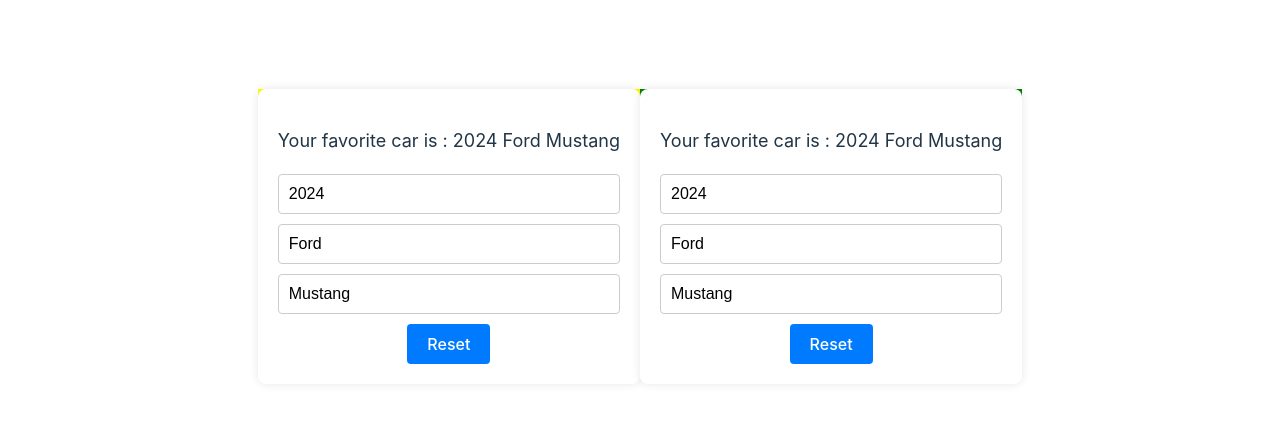
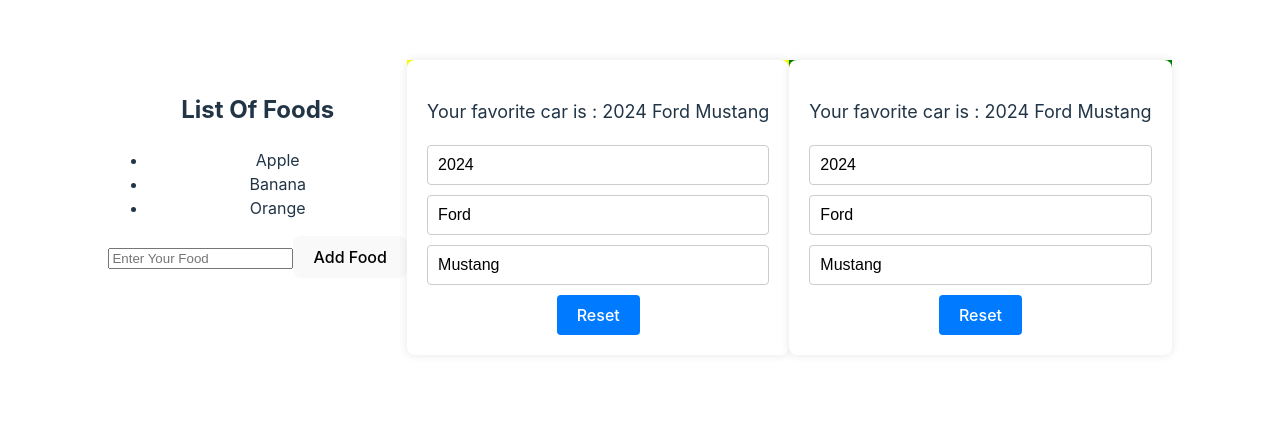
Before and after one commit to yosshor/reactExample, a React (Vite) app: page / in a window 1280 px wide. Shown: the part 231-652 px from the top of the page. Built offline with nearby package versions, Linux system fonts and the light colour scheme.

Commit message:
add Foods component

```diff
--- a/src/Components/Car/Car.jsx
+++ b/src/Components/Car/Car.jsx
@@ -23,7 +23,7 @@
   }
 
     const handleResetChange = () =>{
-        setCar({ year: new Date().getFullYear(), make: "Subaru", model: "C4" });
+        setCar({ ...car, year: new Date().getFullYear(), make: "Subaru", model: "C4" });
         setCar(c => ({...c, year:2020}));
   }
 
--- /dev/null
+++ b/src/Components/Foods/Foods.jsx
@@ -0,0 +1,28 @@
+import React, { useState } from "react";
+
+export default function Foods() {
+  const [foods, setFoods] = useState(["Apple", "Banana", "Orange"]);
+
+  const handleAddFoods = () => {
+    const newFoods = document.getElementById("foodInput").value;
+    console.log(newFoods);
+    document.getElementById('foodInput').value = '';
+    setFoods([...foods, newFoods]);
+  };
+
+  const handleRemoveFoods = () => {};
+  return (
+    <div style={{ display: "inline-flex" }}>
+      <div>
+        <h2>List Of Foods</h2>
+        <ul>
+          {foods.map((food, index) =>
+            <li key={index}>{food}</li>
+          )}
+        </ul>
+        <input id='foodInput' type='text' placeholder="Enter Your Food"></input>
+        <button  onClick={handleAddFoods}>Add Food</button>
+      </div>
+    </div>
+  );
+}
--- a/src/main.jsx
+++ b/src/main.jsx
@@ -8,9 +8,12 @@
 import ColorPicker from './Components/ColorPicker/ColorPicker.jsx'
 import Home from './Home.jsx'
 import Car from './Components/Car/Car.jsx'
+import Foods from './Components/Foods/Foods.jsx'
+
 
 ReactDOM.createRoot(document.getElementById('root')).render(
   <React.StrictMode>
+    <Foods/>
     <div style={{display:'inline-flex'}}>
     <div style={{ backgroundColor: "yellow",border:'none', margin:0, height:'10em' }}><Car /></div>
     <div style={{ backgroundColor: "green", border:'none', margin:0, height:'10em' }}><Car /></div>
```
